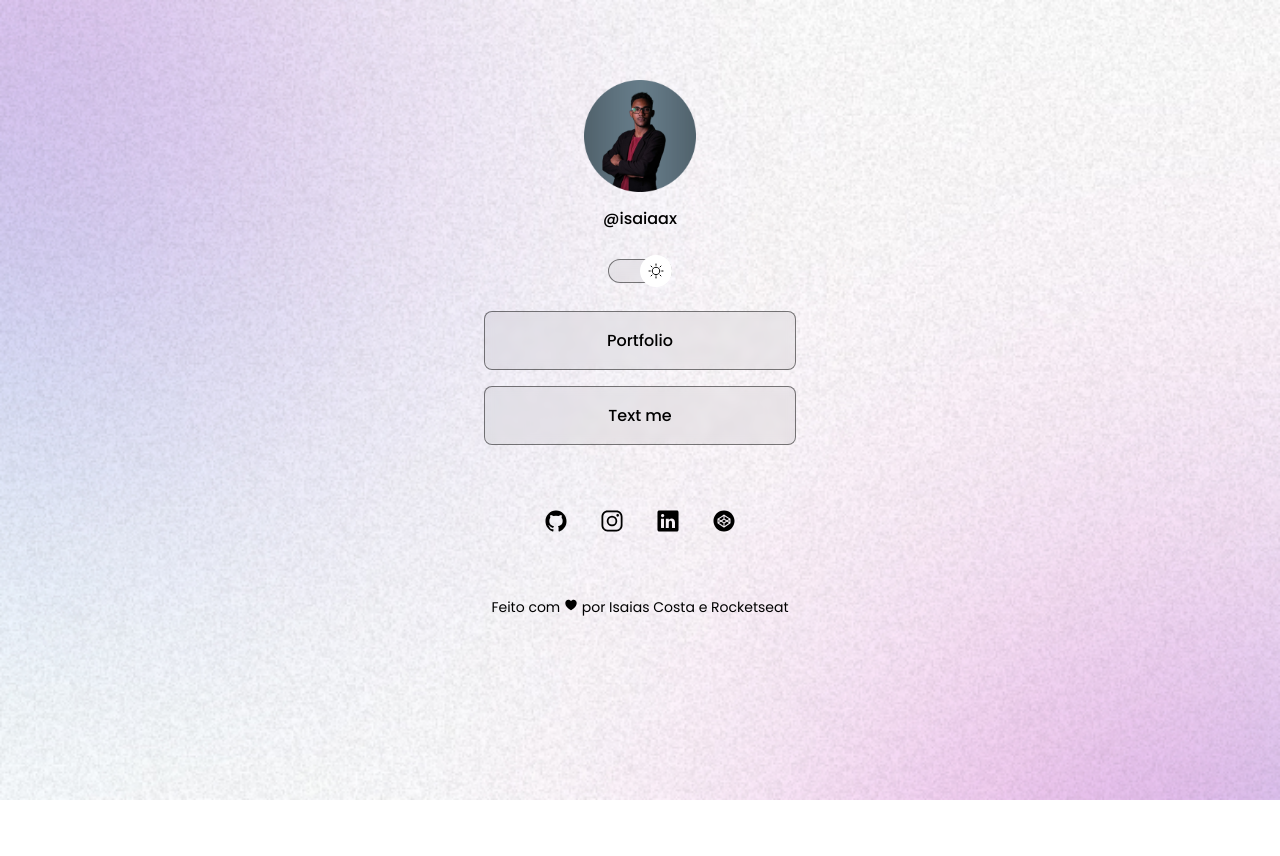
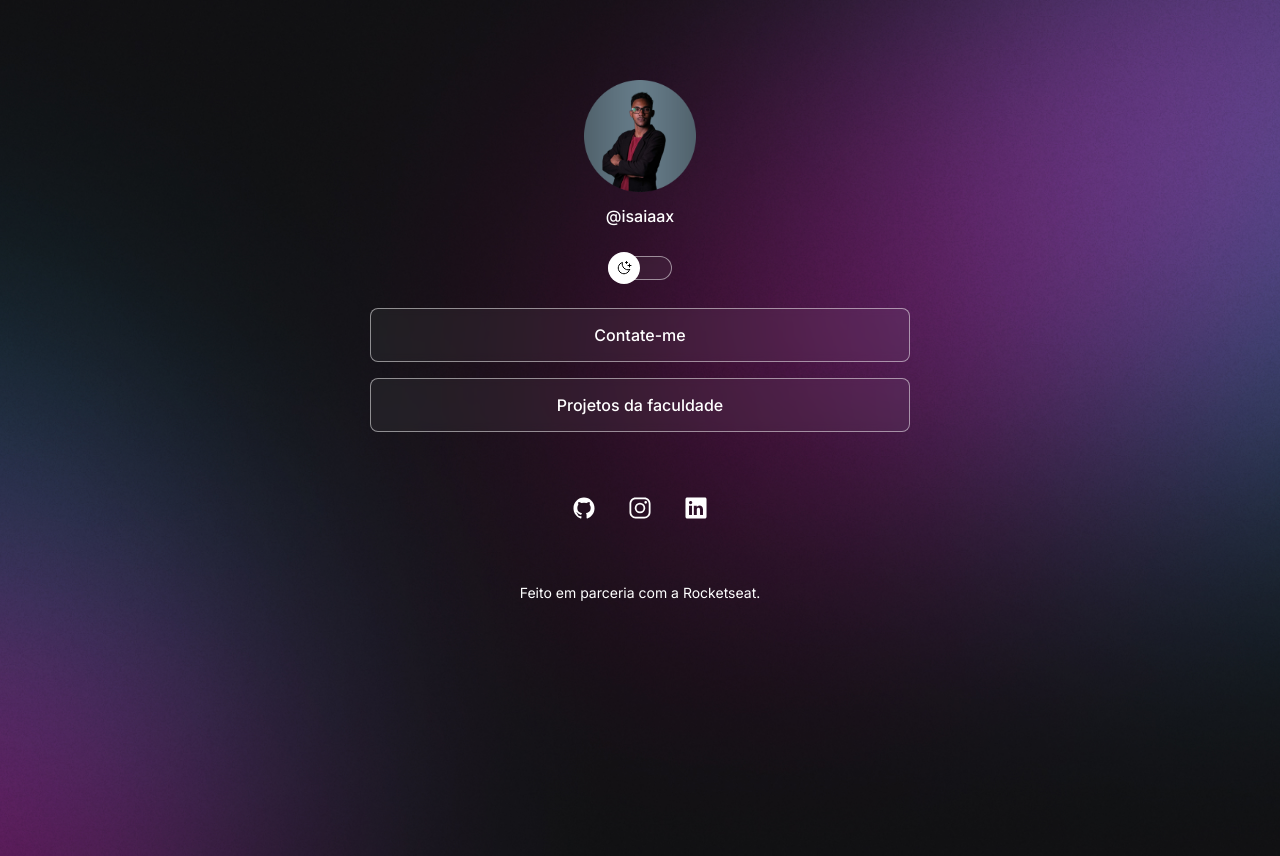
Before and after one commit to isaiaax/projeto-rocketseat, a plain HTML site: page index.html in a window 1280 px wide. Before the commit the page ends 800 px from the top, so only its background shows below. Drawn offline with nearby package versions, Linux system fonts and the light colour scheme.

Commit message:
add js file com as interações do swift

```diff
--- a/index.html
+++ b/index.html
@@ -1,42 +1,45 @@
 <!DOCTYPE html>
-<html lang="pt-br" class="light">
+<html lang="pt-br">
   <head>
     <link rel="preconnect" href="https://fonts.googleapis.com" />
     <link rel="preconnect" href="https://fonts.gstatic.com" crossorigin />
     <link
-      href="https://fonts.googleapis.com/css2?family=Poppins:wght@400;500&display=swap"
+      href="https://fonts.googleapis.com/css2?family=Inter:wght@400;500&display=swap"
       rel="stylesheet"
     />
+
     <meta charset="UTF-8" />
+    <meta http-equiv="X-UA-Compatible" content="IE=edge" />
     <meta name="viewport" content="width=device-width, initial-scale=1.0" />
+    <title>DevLinks</title>
     <link rel="stylesheet" href="style.css" />
-    <title>Document</title>
   </head>
   <body>
-    <section id="container">
-      <section id="profile">
+    <div id="container">
+      <div id="profile">
         <img
-          src="/assets/avatar.png"
-          alt="Foto de Isaias com os braços cruzados. Foto tirada com o conceito de empreendedor."
+          src="./assets/avatar.png"
+          alt="Foto de Isaias de braços cruzados em pose de empreendedor."
         />
         <p>@isaiaax</p>
-      </section>
+      </div>
 
-      <section>
-        <div id="switch" onclick="toggleMode()">
-          <button></button>
-          <span></span>
-        </div>
-      </section>
+      <div id="switch" onclick="toggleMode()">
+        <button></button>
+        <span></span>
+      </div>
+
       <ul>
         <li>
-          <a href="#"_blank">Portfolio</a>
+          <a href="https://api.whatsapp.com/send/?phone=5515998154768&text&type=phone_number&app_absent=0">Contate-me</a>
         </li>
+
         <li>
-          <a href="https://api.whatsapp.com/send/?phone=5515998154768&text&type=phone_number&app_absent=0" target="_blank">Text me</a>
+          <a href="https://github.com/isaiaax">Projetos da faculdade</a>
         </li>
+
       </ul>
-      <section id="social-links">
+      <div id="social-links">
         <a href="https://github.com/isaiaax" target="_blank">
           <ion-icon name="logo-github"></ion-icon>
         </a>
@@ -45,21 +48,26 @@
           <ion-icon name="logo-instagram"></ion-icon>
         </a>
 
-        <a href="https://linkedin.com/in/isaias-batista" target="_blank">
+
+        <a href="https://www.linkedin.com/in/isaias-batista/" target="_blank">
           <ion-icon name="logo-linkedin"></ion-icon>
         </a>
-
-        <a href="https://codepen.com/isaiaax" target="_blank">
-          <ion-icon name="logo-codepen"></ion-icon>
-        </a>
-      </section>
+      </div>
 
       <footer>
-        Feito com <ion-icon name="heart"></ion-icon> por Isaias Costa e Rocketseat
+        Feito em parceria com a Rocketseat.
       </footer>
-    </section>
+    </div>
 
-    <script type="module" src="https://unpkg.com/ionicons@7.1.0/dist/ionicons/ionicons.esm.js"></script>
-<script nomodule src="https://unpkg.com/ionicons@7.1.0/dist/ionicons/ionicons.js"></script>
+    <script
+      type="module"
+      src="https://unpkg.com/ionicons@5.5.2/dist/ionicons/ionicons.esm.js"
+    ></script>
+    <script
+      nomodule
+      src="https://unpkg.com/ionicons@5.5.2/dist/ionicons/ionicons.js"
+    ></script>
+
+    <script src="./script.js"></script>
   </body>
 </html>
--- /dev/null
+++ b/script.js
@@ -0,0 +1,16 @@
+function toggleMode() {
+    const html = document.documentElement
+    html.classList.toggle("light")
+
+    // pegar a tag img
+    const img = document.querySelector("#profile img")
+
+    // substituir a imagem
+    if (html.classList.contains("light")) {
+      // se tiver light mode, adicionar a imagem light
+      img.setAttribute("src", "./assets/avatar-light.png")
+    } else {
+      // set tiver sem light mode, manter a imagem normal
+      img.setAttribute("src", "./assets/avatar.png")
+    }
+  }
--- a/style.css
+++ b/style.css
@@ -1,4 +1,4 @@
-*{
+* {
   margin: 0;
   padding: 0;
   box-sizing: border-box;
@@ -24,23 +24,24 @@
   --switch-bg-url: url(./assets/sun.svg);
 }
 
-body{
-    /* background: color image  repeat  position/size */
+body {
   background: var(--bg-url) no-repeat top center/cover;
+  height: 100vh;
 }
 
-body *{
-    font-family: 'Poppins', sans-serif;
+body * {
+  font-family: "Inter", sans-serif;
   color: var(--text-color);
 }
+
 #container {
-    width: 360px;
+  width: 100%;
+  max-width: 588px;
   margin: 56px auto 0px;
   padding: 0 24px;
 }
 
 /* profile */
-
 #profile {
   text-align: center;
   padding: 24px;
@@ -50,10 +51,10 @@ body *{
   width: 112px;
 }
 
-#profile p{
+#profile p {
   font-weight: 500;
   line-height: 24px;
-    padding-top: 8px;
+  margin-top: 8px;
 }
 
 /* switch */
@@ -81,8 +82,6 @@ body *{
 }
 
 .light #switch button {
-    right: 0;
-    left: initial;
   animation: slide-in 0.2s forwards;
 }
 
@@ -102,21 +101,20 @@ body *{
 }
 
 /* links */
-
-ul{
+ul {
   list-style: none;
 
   display: flex;
   flex-direction: column;
+  gap: 16px;
 
-    gap: 16px;
-    padding: 24px 0px;
+  padding: 24px 0;
 }
 
 ul li a {
   display: flex;
   align-items: center;
-    justify-content:center;
+  justify-content: center;
 
   padding: 16px 24px;
 
@@ -124,31 +122,27 @@ ul li a {
   border: 1px solid var(--stroke-color);
   border-radius: 8px;
 
+  backdrop-filter: blur(4px);
+  -webkit-backdrop-filter: blur(4px);
+
   text-decoration: none;
   font-weight: 500;
 
-    backdrop-filter: blur( 4px);
-    -webkit-backdrop-filter: blur( 4px);
-
   transition: background 0.2s;
-
 }
 
 /* pseudo-selector */
-
 ul li a:hover {
   background: var(--surface-color-hover);
   border: 1.5px solid var(--text-color);
-
 }
 
 /* social links */
-
-#social-links{
+#social-links {
   display: flex;
   justify-content: center;
 
-    padding: 24px 0px;
+  padding: 24px 0;
 
   font-size: 24px;
 }
@@ -160,17 +154,45 @@ ul li a:hover {
   padding: 16px;
 
   transition: background 0.2s;
+  border-radius: 50%;
+}
 
-    border-radius: 50%;
-
-}
 #social-links a:hover {
   background: var(--highlight-color);
-
 }
 
-footer{
-    padding: 24px 0px;
+footer {
+  padding: 24px 0;
   text-align: center;
   font-size: 14px;
 }
+
+/* media queries */
+@media (min-width: 700px) {
+  :root {
+    --bg-url: url(./assets/bg-desktop.jpg);
+  }
+
+  .light {
+    --bg-url: url(./assets/bg-desktop-light.jpg);
+  }
+}
+
+/* animation */
+@keyframes slide-in {
+  from {
+    left: 0;
+  }
+  to {
+    left: 50%;
+  }
+}
+
+@keyframes slide-back {
+  from {
+    left: 50%;
+  }
+  to {
+    left: 0;
+  }
+}
```
Also changed, not shown: assets/avatar-light.png. Lines whose indentation alone changed are shown as unchanged.
